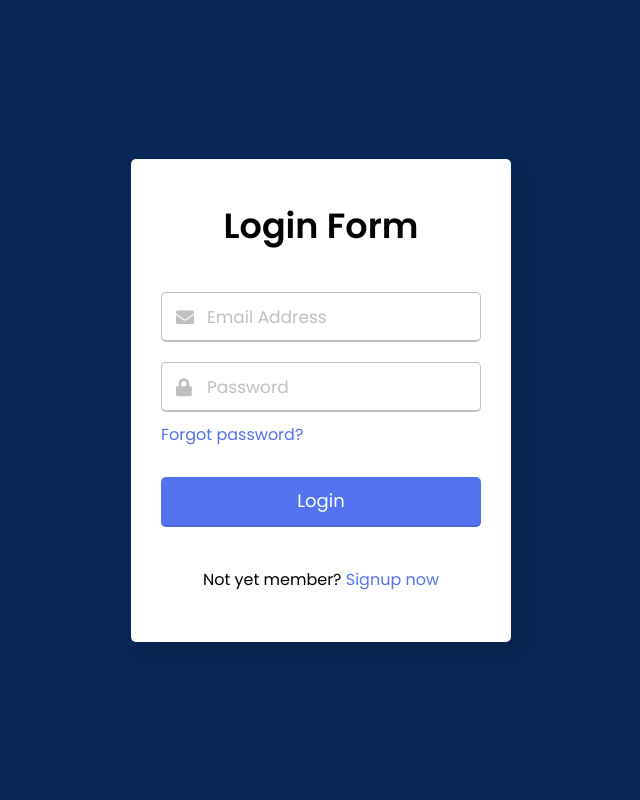
After one commit to RohinJoshi1/Software_Engineering, a Flask app: template Population_calculator_machine_learning/templates/login.html in a window 1280 px wide. The commit adds this page. Shown: the whole page, without its empty margins (319-959 px from the left). Run offline with Flask 2, Linux system fonts and the light colour scheme; the template is opened without the code that fills it, so the values that code supplies are empty; parts of the project's set-up code (start-up, migrations or seed data) failed here and were passed over.

Commit message:
Adding login page

```diff
--- a/Population_calculator_machine_learning/app.py
+++ b/Population_calculator_machine_learning/app.py
@@ -1,17 +1,51 @@
 import array
 import numpy as np
-from flask import Flask,request,jsonify,render_template
+from flask import Flask,request,jsonify,render_template,session,redirect
+import pyrebase
 import pickle
 from sklearn import *
 from sklearn.preprocessing import PolynomialFeatures
 #create flask app
 app = Flask(__name__)
-
+config = {
+  "apiKey": "AIzaSyBqbJxj3dubD-n8rIr8oSJrNgsYinWGQdk",
+  "authDomain": "softwareengineering-a35b6.firebaseapp.com",
+  "projectId": "softwareengineering-a35b6",
+  "storageBucket": "softwareengineering-a35b6.appspot.com",
+  "messagingSenderId": "449785318210",
+  "appId": "1:449785318210:web:f3b05bddcd80f97e6456db",
+  "measurementId": "G-YJSFGPZ7PZ",
+  "databaseURL": " "
+}
+firebase = pyrebase.initialize_app(config)
+auth = firebase.auth()
+# auth.create_user_with_email_and_password('rohinjoshi@gmail.com','qwertyu')
 #Load pickle model
 model = pickle.load(open("model.pkl","rb"))
 fits = pickle.load(open("poly.pkl","rb"))
-@app.route("/")
-def Home():
+app_secret = 'happy_flow'
+@app.route("/",methods=['POST','GET'])
+def index():
+    if ('user' in session):
+        return "Hi {}".format(session['user'])
+    if request.method == 'POST':
+        email = request.form.get('email')
+        password = request.form.get('password')
+        # print(email,password)
+        try:
+            user = auth.sign_in_with_email_and_password(email=email,password=password)
+            session[user] = email
+            print(user)
+            return redirect('/home')
+        except Exception as e:
+           return redirect("/home")
+    return render_template("login.html")
+
+# @app.route("/logout")
+# def logout()
+
+@app.route("/home")
+def page():
     return render_template("index.html")
 
 @app.route("/predict",methods=["POST"])
@@ -24,4 +58,4 @@ def predict():
     return render_template('index.html', prediction_text='Population should be {}'.format(int(prediction[0])))
 
 if __name__ == "__main__" :
-    app.run(debug = True)
+    app.run(port=5001,debug = True)
--- /dev/null
+++ b/Population_calculator_machine_learning/static/css/style_login.css
@@ -0,0 +1,143 @@
+@import url('https://fonts.googleapis.com/css2?family=Poppins:wght@400;500;600&display=swap');
+*{
+  margin: 0;
+  padding: 0;
+  box-sizing: border-box;
+  font-family: "Poppins", sans-serif;
+}
+body{
+  width: 100%;
+  height: 100vh;
+  display: flex;
+  align-items: center;
+  justify-content: center;
+  background: #092756;
+}
+::selection{
+  color: #fff;
+  background: #092756;
+}
+.wrapper{
+  width: 380px;
+  padding: 40px 30px 50px 30px;
+  background: #fff;
+  border-radius: 5px;
+  text-align: center;
+  box-shadow: 10px 10px 15px rgba(0,0,0,0.1);
+}
+.wrapper header{
+  font-size: 35px;
+  font-weight: 600;
+}
+.wrapper form{
+  margin: 40px 0;
+}
+form .field{
+  width: 100%;
+  margin-bottom: 20px;
+}
+form .field.shake{
+  animation: shake 0.3s ease-in-out;
+}
+@keyframes shake {
+  0%, 100%{
+    margin-left: 0px;
+  }
+  20%, 80%{
+    margin-left: -12px;
+  }
+  40%, 60%{
+    margin-left: 12px;
+  }
+}
+form .field .input-area{
+  height: 50px;
+  width: 100%;
+  position: relative;
+}
+form input{
+  width: 100%;
+  height: 100%;
+  outline: none;
+  padding: 0 45px;
+  font-size: 18px;
+  background: none;
+  caret-color: #5372F0;
+  border-radius: 5px;
+  border: 1px solid #bfbfbf;
+  border-bottom-width: 2px;
+  transition: all 0.2s ease;
+}
+form .field input:focus,
+form .field.valid input{
+  border-color: #5372F0;
+}
+form .field.shake input,
+form .field.error input{
+  border-color: #dc3545;
+}
+.field .input-area i{
+  position: absolute;
+  top: 50%;
+  font-size: 18px;
+  pointer-events: none;
+  transform: translateY(-50%);
+}
+.input-area .icon{
+  left: 15px;
+  color: #bfbfbf;
+  transition: color 0.2s ease;
+}
+.input-area .error-icon{
+  right: 15px;
+  color: #dc3545;
+}
+form input:focus ~ .icon,
+form .field.valid .icon{
+  color: #5372F0;
+}
+form .field.shake input:focus ~ .icon,
+form .field.error input:focus ~ .icon{
+  color: #bfbfbf;
+}
+form input::placeholder{
+  color: #bfbfbf;
+  font-size: 17px;
+}
+form .field .error-txt{
+  color: #dc3545;
+  text-align: left;
+  margin-top: 5px;
+}
+form .field .error{
+  display: none;
+}
+form .field.shake .error,
+form .field.error .error{
+  display: block;
+}
+form .pass-txt{
+  text-align: left;
+  margin-top: -10px;
+}
+.wrapper a{
+  color: #5372F0;
+  text-decoration: none;
+}
+.wrapper a:hover{
+  text-decoration: underline;
+}
+form input[type="submit"]{
+  height: 50px;
+  margin-top: 30px;
+  color: #fff;
+  padding: 0;
+  border: none;
+  background: #5372F0;
+  cursor: pointer;
+  border-bottom: 2px solid rgba(0,0,0,0.1);
+  transition: all 0.3s ease;
+}
+form input[type="submit"]:hover{
+  background: #2c52ed;
+}
--- /dev/null
+++ b/Population_calculator_machine_learning/templates/login.html
@@ -0,0 +1,168 @@
+<!DOCTYPE html>
+<html lang="en">
+<head>
+  <meta charset="UTF-8">
+  <meta name="viewport" content="width=device-width, initial-scale=1.0">
+  <title>Login Form validation in HTML & CSS </title>
+  <link rel="stylesheet" href="../static/css/style_login.css">
+  <link rel="stylesheet" href="https://cdnjs.cloudflare.com/ajax/libs/font-awesome/5.15.3/css/all.min.css"/>
+</head>
+<body>
+  <div class="wrapper">
+    <header>Login Form</header>
+    <form action="/" method="post">
+      <div class="field email">
+        <div class="input-area">
+          <input type="text" placeholder="Email Address" name="email">
+          <i class="icon fas fa-envelope"></i>
+          <i class="error error-icon fas fa-exclamation-circle"></i>
+        </div>
+        <div class="error error-txt">Email can't be blank</div>
+      </div>
+      <div class="field password">
+        <div class="input-area">
+          <input type="password" placeholder="Password" name="password">
+          <i class="icon fas fa-lock"></i>
+          <i class="error error-icon fas fa-exclamation-circle"></i>
+        </div>
+        <div class="error error-txt">Password can't be blank</div>
+      </div>
+      <div class="pass-txt"><a href="#">Forgot password?</a></div>
+      <input type="submit" value="Login">
+    </form>
+    <div class="sign-txt">Not yet member? <a href="#">Signup now</a></div>
+  </div>
+
+  <script src="script.js"></script>
+
+</body>
+</html>
+
+<!-- <!-- <!DOCTYPE html>
+<html lang="en">
+<head>
+    <meta charset="UTF-8">
+    <meta http-equiv="X-UA-Compatible" content="IE=edge">
+    <meta name="    viewport" content="width=device-width, initial-scale=1.0">
+     <!-- <script type="module">
+        // Import the functions you need from the SDKs you need
+        import { initializeApp } from "https://www.gstatic.com/firebasejs/9.14.0/firebase-app.js";
+        import { getAnalytics } from "https://www.gstatic.com/firebasejs/9.14.0/firebase-auth.js";
+        // TODO: Add SDKs for Firebase products that you want to use
+        // https://firebase.google.com/docs/web/setup#available-libraries
+
+        // Your web app's Firebase configuration
+        // For Firebase JS SDK v7.20.0 and later, measurementId is optional
+
+      </script> -->
+
+    <!-- <title>Html-Login-System</title>
+
+<style>
+.formContainer{
+text-align: center;
+    }
+</style>
+</head>
+<body>
+
+    <div class="formContainer">
+    <h1>Enter your Credentials</h1>
+    <hr>
+    <input type="email" placeholder="email here" id="email"><br><br>
+    <input type="password" placeholder="password here" id="password"><br><br>
+    <button id="signUp">SignUp</button>
+    <button onclick="signIn()" id="signIn">SignIn</button>
+    <button onclick="signOut()" id="signOut">SignOut</button>
+</div>
+
+
+
+
+<script type="module">
+  // Import the functions you need from the SDKs you need
+  import { initializeApp } from "https://www.gstatic.com/firebasejs/9.14.0/firebase-app.js";
+  import { getAnalytics } from "https://www.gstatic.com/firebasejs/9.14.0/firebase-analytics.js";
+  import {getAuth,createUserWithEmailAndPassword} from "https://www.gstatic.com/firebasejs/9.14.0/firebase-auth.js";
+  // TODO: Add SDKs for Firebase products that you want to use
+  // https://firebase.google.com/docs/web/setup#available-libraries
+
+  // Your web app's Firebase configuration
+  // For Firebase JS SDK v7.20.0 and later, measurementId is optional
+  const firebaseConfig = {
+    apiKey: "AIzaSyBqbJxj3dubD-n8rIr8oSJrNgsYinWGQdk",
+    authDomain: "softwareengineering-a35b6.firebaseapp.com",
+    projectId: "softwareengineering-a35b6",
+    storageBucket: "softwareengineering-a35b6.appspot.com",
+    messagingSenderId: "449785318210",
+    appId: "1:449785318210:web:f3b05bddcd80f97e6456db",
+    measurementId: "G-YJSFGPZ7PZ"
+  };
+
+  // Initialize Firebase
+  const app = initializeApp(firebaseConfig);
+  const analytics = getAnalytics(app);
+  const Auth = getAuth();
+
+  const signUp = () =>{
+
+    var email = document.getElementById("email");
+  var password = document.getElementById("password");
+    console.log("Not working");
+  const promise = Auth.createUserWithEmailAndPassword(Auth,email.value,password.value);
+  //
+  promise.catch(e=>alert(e.message));
+  console.log(promise)
+  alert("SignUp Successfully");
+  }
+  document.getElementById('signUp').addEventListener('click',signUp());
+// function signUp(){
+
+//   var email = document.getElementById("email");
+//   var password = document.getElementById("password");
+
+//   const promise = Auth.createUserWithEmailAndPassword(email.value,password.value);
+//   //
+//   promise.catch(e=>alert(e.message));
+//   console.log(promise)
+//   alert("SignUp Successfully");
+// }
+
+
+
+function  signIn(){
+var email = document.getElementById("email");
+var password  = document.getElementById("password");
+const promise = Auth.signInWithEmailAndPassword(email.value,password.value);
+if(promise){
+window.location.replace("./index.html")
+}
+}
+
+
+
+
+function signOut(){
+auth.signOut();
+alert("SignOut Successfully from System");
+}
+
+
+
+Auth.onAuthStateChanged((user)=>{
+if(user){
+var email = user.email;
+alert("Active user "+email);
+
+}else{
+alert("No Active user Found")
+}
+})
+
+</script>
+
+
+
+</body>
+
+</html>  -->
--- /dev/null
+++ b/Population_calculator_machine_learning/templates/script.js
@@ -0,0 +1,49 @@
+const form = document.querySelector("form");
+eField = form.querySelector(".email"),
+eInput = eField.querySelector("input"),
+pField = form.querySelector(".password"),
+pInput = pField.querySelector("input");
+
+form.onsubmit = (e)=>{
+  e.preventDefault(); //preventing from form submitting
+  //if email and password is blank then add shake class in it else call specified function
+  (eInput.value == "") ? eField.classList.add("shake", "error") : checkEmail();
+  (pInput.value == "") ? pField.classList.add("shake", "error") : checkPass();
+
+  setTimeout(()=>{ //remove shake class after 500ms
+    eField.classList.remove("shake");
+    pField.classList.remove("shake");
+  }, 500);
+
+  eInput.onkeyup = ()=>{checkEmail();} //calling checkEmail function on email input keyup
+  pInput.onkeyup = ()=>{checkPass();} //calling checkPassword function on pass input keyup
+  window.location.replace("./index.html");
+  function checkEmail(){ //checkEmail function
+    let pattern = /^[^ ]+@[^ ]+\.[a-z]{2,3}$/; //pattern for validate email
+    if(!eInput.value.match(pattern)){ //if pattern not matched then add error and remove valid class
+      eField.classList.add("error");
+      eField.classList.remove("valid");
+      let errorTxt = eField.querySelector(".error-txt");
+      //if email value is not empty then show please enter valid email else show Email can't be blank
+      (eInput.value != "") ? errorTxt.innerText = "Enter a valid email address" : errorTxt.innerText = "Email can't be blank";
+    }else{ //if pattern matched then remove error and add valid class
+      eField.classList.remove("error");
+      eField.classList.add("valid");
+    }
+  }
+
+  function checkPass(){ //checkPass function
+    if(pInput.value == ""){ //if pass is empty then add error and remove valid class
+      pField.classList.add("error");
+      pField.classList.remove("valid");
+    }else{ //if pass is empty then remove error and add valid class
+      pField.classList.remove("error");
+      pField.classList.add("valid");
+    }
+  }
+
+  //if eField and pField doesn't contains error class that mean user filled details properly
+  if(!eField.classList.contains("error") && !pField.classList.contains("error")){
+    window.location.href = form.getAttribute("action"); //redirecting user to the specified url which is inside action attribute of form tag
+  }
+}
```
Also changed, not shown: Population_calculator_machine_learning/static/css/style.css (+5 -14 lines), Population_calculator_machine_learning/templates/firebase.js (added, +57 -0 lines), Population_calculator_machine_learning/templates/index2.html (added, +25 -0 lines), 2 other files.
